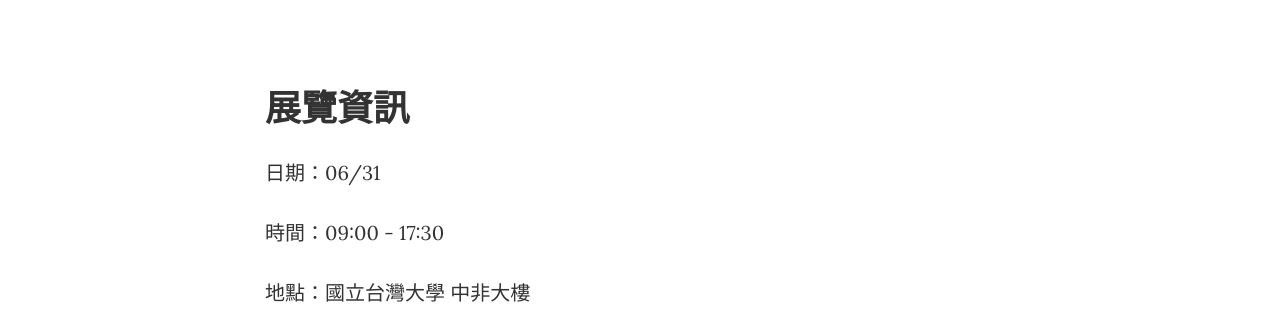
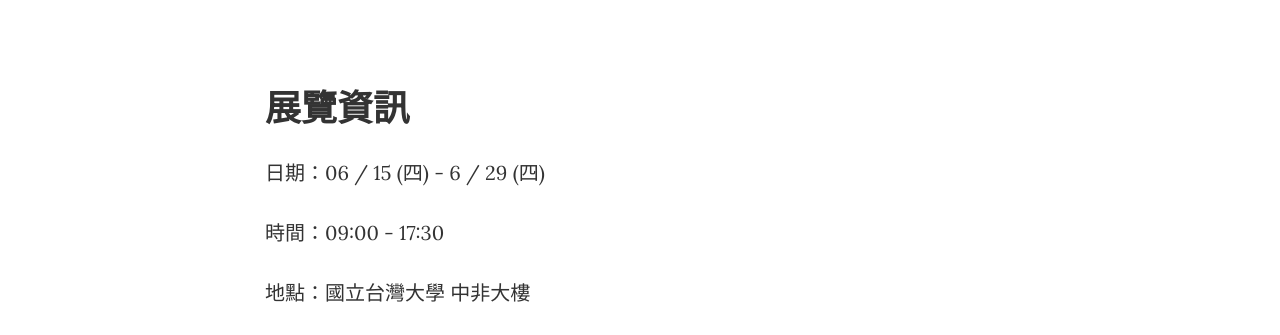
Before and after one commit to Echim2016/Adventure_of_ZF, a website: page contact.html in a window 1280 px wide. Shown: the part 470-805 px from the top of the page. Drawn offline with nearby package versions, Linux system fonts and the light colour scheme.

Commit message:
[updated] date updated

```diff
--- a/contact.html
+++ b/contact.html
@@ -102,7 +102,7 @@
 
                 <h2 class="section-heading">展覽資訊</h2>
 
-                    <p>日期：06/31</p>
+                    <p>日期：06 / 15 (四) - 6 / 29 (四)</p>
                     <p>時間：09:00 - 17:30</p>
                     <p>地點：國立台灣大學 中非大樓</p>
 
```
